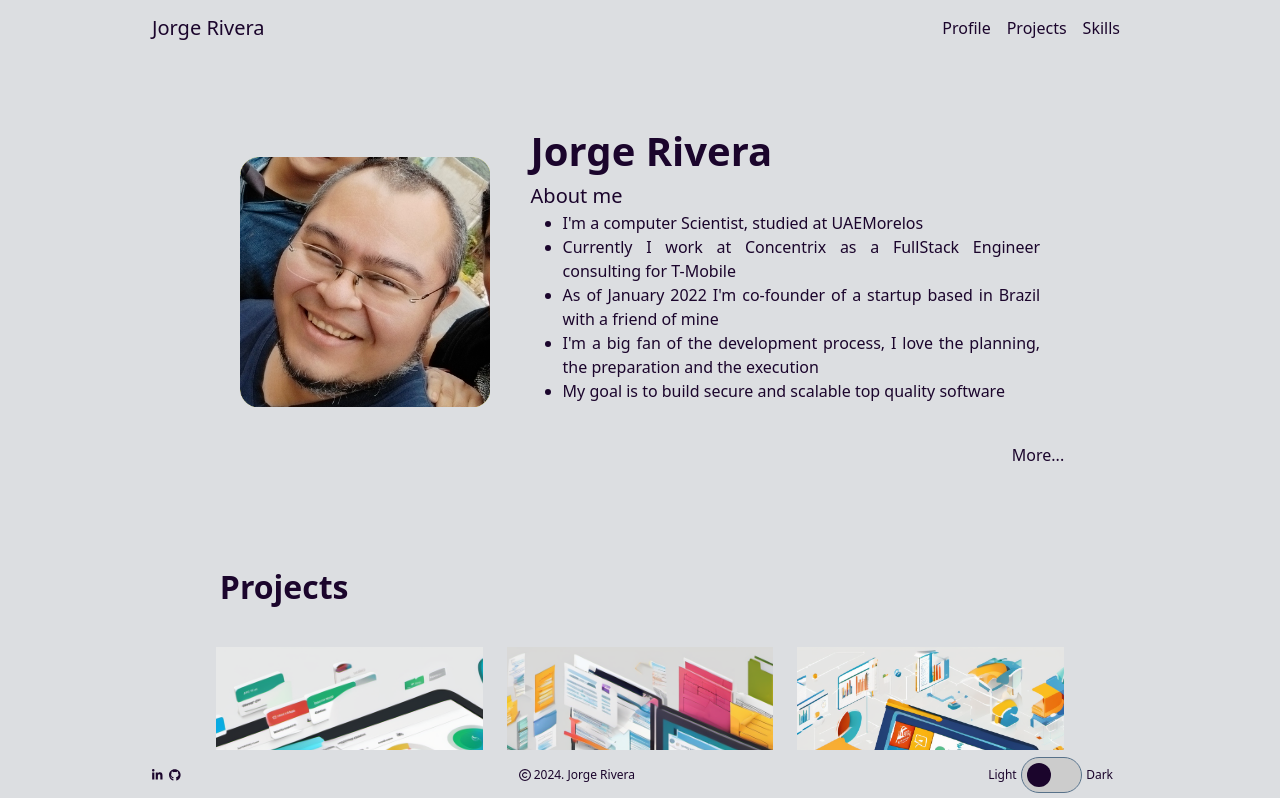
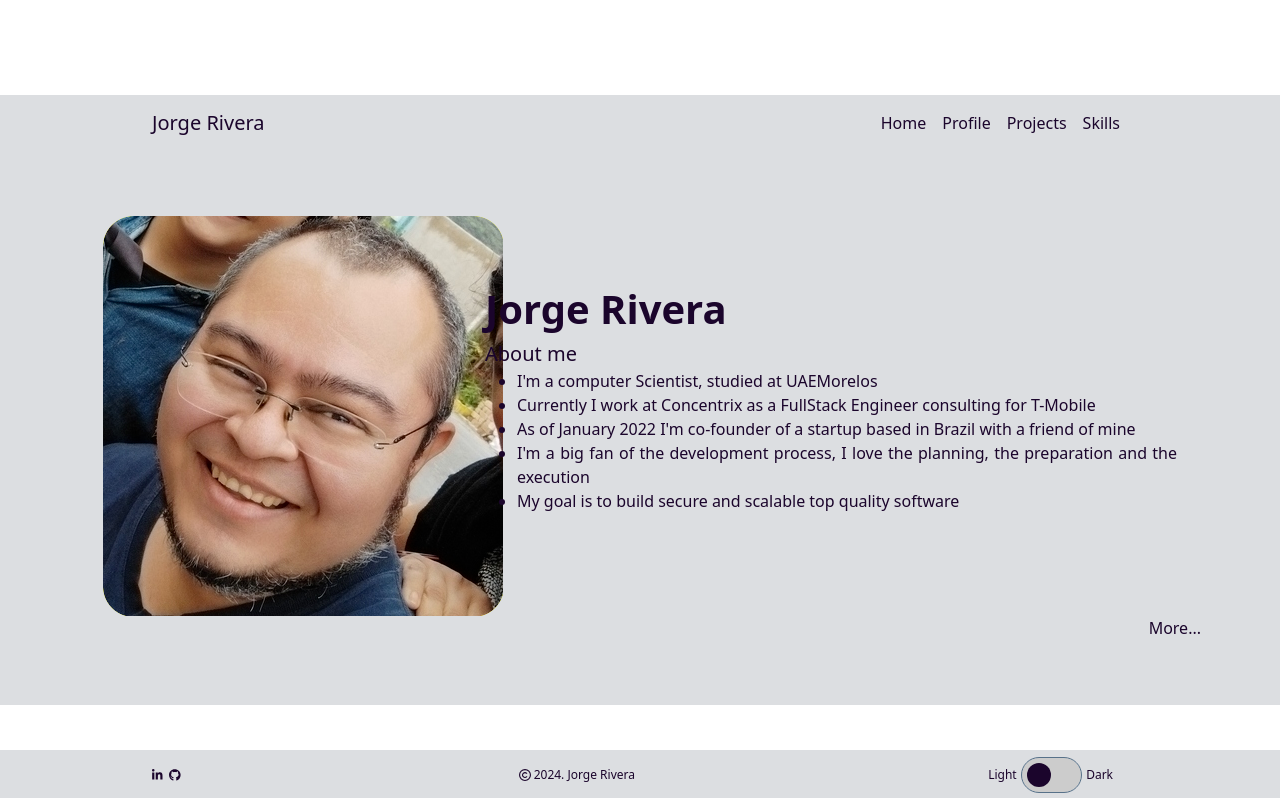
Before and after one commit to jorian82/portfolio, a React (Vite) app: page / in a window 1280 px wide. Shown: the top 798 px of the page. Built offline with nearby package versions, Linux system fonts and the light colour scheme.

Commit message:
Portfolio-01. Added Router to make the portfolio a SPA, added layout component to define the page structure. Replace main view in App.jsx to include the router. Changed Header component to replace modal triggered links for Page links

```diff
--- a/package.json
+++ b/package.json
@@ -19,6 +19,7 @@
     "react": "^18.2.0",
     "react-dom": "^18.2.0",
     "react-responsive": "^9.0.2",
+    "react-router-dom": "^6.23.1",
     "react-toggle": "^4.1.3"
   },
   "devDependencies": {
--- a/src/App.jsx
+++ b/src/App.jsx
@@ -1,31 +1,26 @@
 import './App.css'
-import { Modal } from './components/common/Dialog.jsx'
-import { Footer } from './components/navigation/footer/Footer'
-import { Header } from './components/navigation/header/Header'
-import { Home } from './components/pages/Home'
+import { BrowserRouter, Routes, Route } from "react-router-dom";
 import { Projects } from './components/pages/Projects'
 import { Skills } from "./components/pages/Skills.jsx";
 import { Profile } from './components/pages/Profile.jsx'
+import { Layout } from "./components/pages/Layout.jsx";
+import { Home } from "./components/pages/Home.jsx";
 
 function App() {
 
-    const skillsContent = <Skills />
-    const profileContent = <Profile />
-    const projectsContent = <Projects />
-
     return (
         <>
-            <Header />
-            <div className="container-fluid container-home">
-                <Home />
-                <Modal modalId="profileModal" title="Profile" content={profileContent} />
-                <Projects type="preview" items={3} />
-                <Modal modalId="projectsModal" title="Projects" content={projectsContent} />
-                <Skills type='preview' items={6} />
-                <Modal modalId="skillsModal" title="Skills" content={skillsContent}/>
-                {/* <Profile /> */}
-            </div>
-            <Footer />
+            <BrowserRouter>
+                <Routes>
+                    <Route path="/" element={< Layout />}>
+                        <Route index element={<Home />} />
+                        <Route path="profile" element={<Profile />} />
+                        <Route path="projects" element={<Projects />} />
+                        <Route path="skills" element={<Skills />} />
+                        {/*<Route path="*" element={<App />} />*/}
+                    </Route>
+                </Routes>
+            </BrowserRouter>
         </>
     )
 }
--- a/src/components/navigation/header/Header.jsx
+++ b/src/components/navigation/header/Header.jsx
@@ -1,4 +1,5 @@
 import {LinkLaunchModal} from "../../common/Dialog.jsx";
+import {Link} from "react-router-dom";
 
 export const Header = () => {
     return (
@@ -10,9 +11,10 @@ export const Header = () => {
                 </button>
                 <div className="collapse navbar-collapse" id="navbarToggler">
                     <ul className="navbar-nav">
-                        <NavItem id="#profileModal" target="#profile">Profile</NavItem>
-                        <NavItem id="#projectsModal" target="#projects">Projects</NavItem>
-                        <NavItem id="#skillsModal" target="#skills">Skills</NavItem>
+                        <LinkItem target="/">Home</LinkItem>
+                        <LinkItem target="/profile">Profile</LinkItem>
+                        <LinkItem target="/projects">Projects</LinkItem>
+                        <LinkItem target="/skills">Skills</LinkItem>
                     </ul>
                 </div>
             </div>
@@ -29,3 +31,13 @@ export const NavItem = (props) => {
         </li>
     )
 }
+
+export const LinkItem = (props) => {
+    return (
+        <li className="nav-item">
+            <span className={"nav-link"}>
+                <Link to={props.target}>{props.children}</Link>
+            </span>
+        </li>
+    )
+}
--- /dev/null
+++ b/src/components/pages/Layout.jsx
@@ -0,0 +1,13 @@
+import {Header} from "../navigation/header/Header.jsx";
+import {Footer} from "../navigation/footer/Footer.jsx";
+import {Outlet} from "react-router-dom";
+
+export const Layout = () => {
+    return (
+        <>
+            <Header />
+            <Outlet />
+            <Footer />
+        </>
+    )
+}
```
Also changed, not shown: 1 other file (tests, documents, lock files or other folders).
